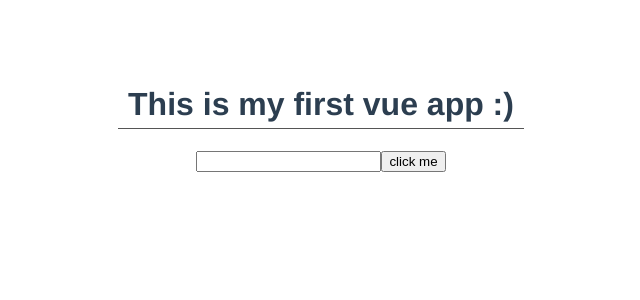
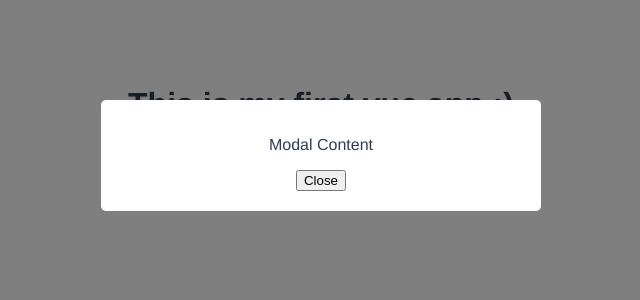
Before and after one commit to ahmed-zaki01/vue-cli-practise, a Vue app: page / in a window 1280 px wide. Shown: the top 300 px of the page, without its empty margins (319-959 px from the left). Built offline with nearby package versions, Linux system fonts and the light colour scheme.

Commit message:
create modal component. add show and hide features

```diff
--- a/src/App.vue
+++ b/src/App.vue
@@ -2,21 +2,32 @@
   <h1>{{ title }}</h1>
   <div>
     <input type="text" ref="myInput" />
-    <button @click="handleInput">click me</button>
+    <button @click="handleInput">Show Modal</button>
   </div>
+  <modal @getModalRef="saveModalRef" />
 </template>
 
 <script>
+import Modal from "./components/Modal";
+
 export default {
   name: "App",
+  components: { Modal },
   data() {
     return {
       title: "This is my first vue app :)",
+      modalRef: "",
     };
   },
   methods: {
     handleInput() {
       this.$refs.myInput.focus();
+      if (this.modalRef) {
+        this.modalRef.style.display = "block";
+      }
+    },
+    saveModalRef(value) {
+      this.modalRef = value;
     },
   },
 };
--- /dev/null
+++ b/src/components/Modal.vue
@@ -0,0 +1,44 @@
+<template>
+  <div class="modal" ref="modal">
+    <div class="backdrop">
+      <div class="modal-content">
+        <p>Modal Content</p>
+        <button @click="closeModal">Close</button>
+      </div>
+    </div>
+  </div>
+</template>
+
+<script>
+export default {
+  methods: {
+    closeModal() {
+      this.$refs.modal.style.display = "none";
+      this.$emit("getModalRef", this.$refs.modal);
+    },
+  },
+};
+</script>
+
+<style>
+body {
+  margin: 0;
+  padding: 0;
+}
+
+.modal-content {
+  width: 400px;
+  padding: 20px;
+  margin: 100px auto;
+  background: #fff;
+  border-radius: 5px;
+}
+
+.backdrop {
+  width: 100%;
+  height: 100%;
+  position: fixed;
+  top: 0;
+  background: rgba(0, 0, 0, 0.5);
+}
+</style>
```
Also changed, not shown: src/components/HelloWorld.vue (deleted, +0 -57 lines).
